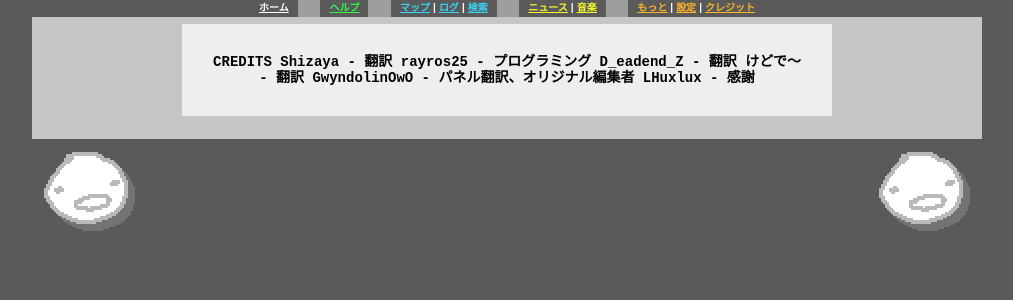
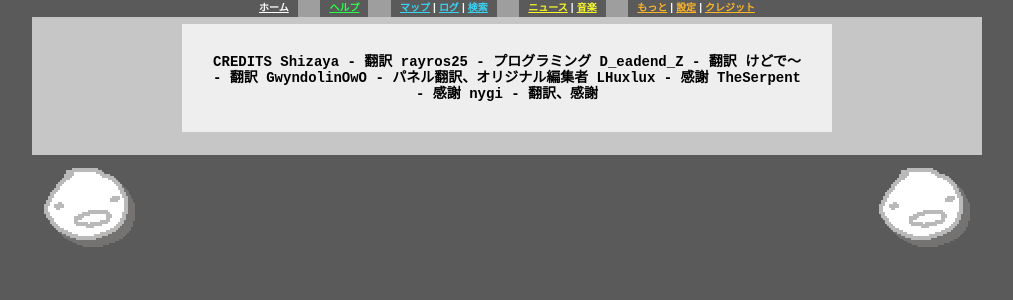
Before and after one commit to Nihonstuck/nihonstuck.github.io, a Jekyll site: the page built from credits.html, in a window 1280 px wide. Shown: the top 300 px of the page, without its empty margins (133-1146 px from the left). Built offline with Jekyll 4.4.1, drawn with Linux system fonts in a browser that asks for light colours.

Commit message:
Update credits.html

```diff
--- a/credits.html
+++ b/credits.html
@@ -10,3 +10,5 @@ D_eadend_Z - 翻訳
 けどで～ - 翻訳
 GwyndolinOwO - パネル翻訳、オリジナル編集者
 LHuxlux - 感謝
+TheSerpent - 感謝
+nygi - 翻訳、感謝
```
